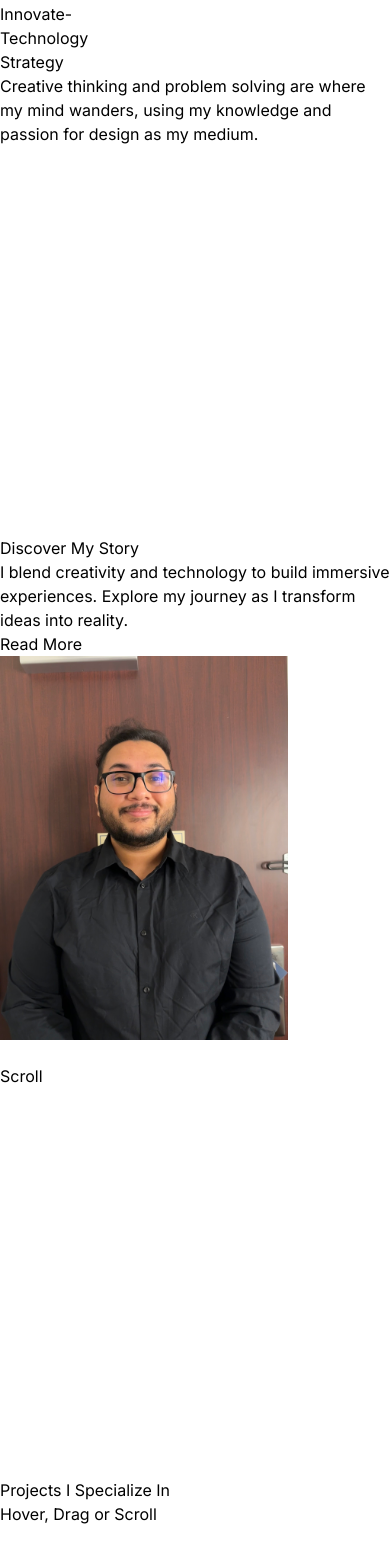
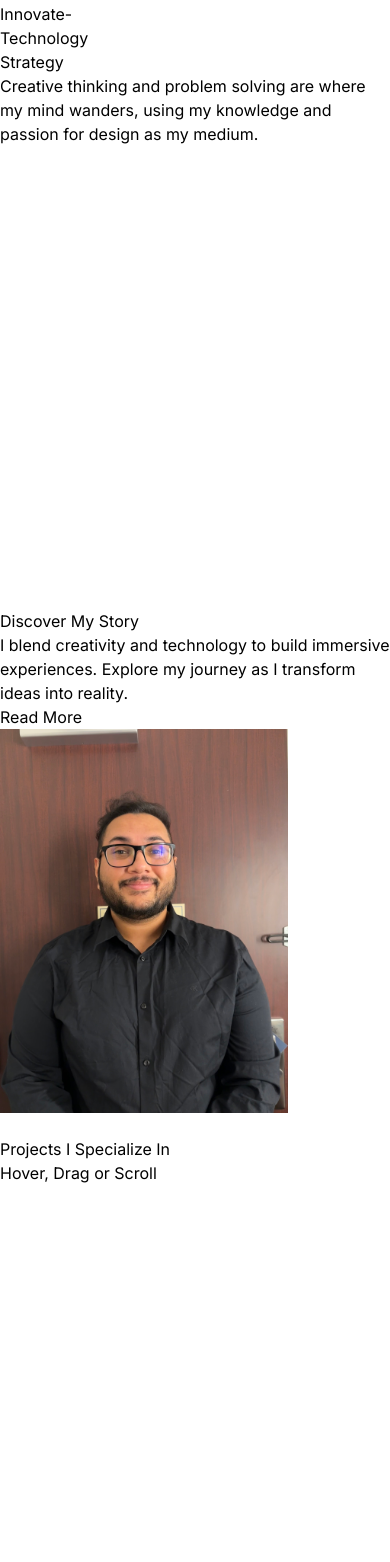
Before and after one commit to shubhamgoel352/shubhamgoel-portfolio, a Next.js app: page / in a window 390 px wide. Shown: the part 292-1854 px from the top of the page. Built offline with nearby package versions, Linux system fonts and the light colour scheme.

Commit message:
Made the AboutPreview.tsx page more immersive with hydration effect

```diff
--- a/src/app/sections/AboutPreview.tsx
+++ b/src/app/sections/AboutPreview.tsx
@@ -1,32 +1,94 @@
 "use client";
 
+import { useMemo, useRef, useState, useEffect } from "react";
 import { motion } from "framer-motion";
 import Image from "next/image";
 import Link from "next/link";
 
+/**
+ * A small seeded random utility so SSR & client match.
+ * Each call returns a stable pseudo-random in [0,1).
+ */
+function seededRandom(seedRef: { current: number }) {
+  const x = Math.sin(seedRef.current++) * 10000;
+  return x - Math.floor(x);
+}
+
 export default function AboutPreview() {
+  // Generate star positions with a stable seed
+  const seedRef = useRef<number>(123); // any seed you like
+  const stars = useMemo(() => {
+    const starCount = 40;
+    const newStars = [];
+    for (let i = 0; i < starCount; i++) {
+      const x = seededRandom(seedRef); // [0..1)
+      const y = seededRandom(seedRef);
+      const size = 1 + seededRandom(seedRef) * 2; // between 1 and 3
+      const duration = 2 + seededRandom(seedRef) * 2; // flicker 2-4s
+      newStars.push({ x, y, size, duration });
+    }
+    return newStars;
+  }, []);
+
+  // We force the same output by rounding the numbers.
+  const formatStarStyle = (star: {
+    x: number;
+    y: number;
+    size: number;
+  }) => {
+    return {
+      left: `${(star.x * 100).toFixed(4)}%`,
+      top: `${(star.y * 100).toFixed(4)}%`,
+      width: `${star.size.toFixed(2)}px`,
+      height: `${star.size.toFixed(2)}px`,
+    };
+  };
+
   return (
-    <section className="relative w-full min-h-screen snap-start bg-gradient-to-br from-black via-[#0a0a0a] to-black text-white overflow-hidden px-4 sm:px-8 py-8 sm:py-16">
-      {/* Optional Animated Background Gradient */}
+    <section
+      suppressHydrationWarning
+      className="relative w-full min-h-screen snap-start bg-gradient-to-br from-black via-[#0a0a0a] to-black text-white overflow-hidden px-4 sm:px-8 py-8 sm:py-16"
+    >
+      {/* 1) Large rotating pink circle */}
       <motion.div
-        initial={{ opacity: 0.8 }}
-        animate={{ opacity: 1 }}
-        transition={{ duration: 2 }}
-        className="absolute inset-0 pointer-events-none"
-        style={{
-          background: "linear-gradient(135deg, #000000 0%, #0a0a0a 50%, #000000 100%)",
-        }}
+        className="absolute w-[800px] h-[800px] bg-pink-600 rounded-full top-1/2 left-1/2 -translate-x-1/2 -translate-y-1/2 blur-3xl opacity-20 z-0"
+        animate={{ rotate: 360 }}
+        transition={{ repeat: Infinity, duration: 60, ease: "linear" }}
       />
 
+      {/* 2) Smaller rotating blue circle */}
+      <motion.div
+        className="absolute w-[400px] h-[400px] bg-blue-500 rounded-full top-[30%] left-[70%] blur-2xl opacity-20 z-0"
+        animate={{ rotate: -360 }}
+        transition={{ repeat: Infinity, duration: 45, ease: "linear" }}
+      />
+
+      {/* 3) Starfield (seeded random with fixed values) */}
+      <div className="pointer-events-none absolute inset-0 overflow-hidden z-0">
+        {stars.map((star, i) => (
+          <motion.div
+            key={i}
+            className="absolute rounded-full bg-white"
+            style={formatStarStyle(star)}
+            animate={{ opacity: [0.1, 1, 0.1] }}
+            transition={{
+              repeat: Infinity,
+              duration: star.duration,
+              ease: "easeInOut",
+            }}
+          />
+        ))}
+      </div>
+
       {/* Main Content */}
-      <div className="relative z-10 flex flex-col md:flex-row items-center justify-center min-h-screen gap-8">
+      <div className="relative z-10 flex flex-col md:flex-row items-center justify-center min-h-screen gap-12">
         {/* Left Column: Animated Intro Text */}
-        <div className="md:w-1/2 space-y-4 text-left">
+        <div className="md:w-1/2 space-y-6 text-left">
           <motion.h1
             initial={{ x: -100, opacity: 0 }}
             animate={{ x: 0, opacity: 1 }}
             transition={{ duration: 1.2 }}
-            className="text-2xl sm:text-3xl md:text-5xl font-bold uppercase tracking-tight"
+            className="text-3xl sm:text-4xl md:text-5xl font-bold uppercase tracking-tight leading-tight"
           >
             Discover My Story
           </motion.h1>
@@ -34,13 +96,13 @@ export default function AboutPreview() {
             initial={{ x: -100, opacity: 0 }}
             animate={{ x: 0, opacity: 1 }}
             transition={{ duration: 1.2, delay: 0.3 }}
-            className="text-sm sm:text-base md:text-lg text-gray-400"
+            className="text-sm sm:text-base md:text-lg text-gray-300"
           >
             I blend creativity and technology to build immersive experiences.
             Explore my journey as I transform ideas into reality.
           </motion.p>
 
-          {/* New "Read More" Button */}
+          {/* "Read More" Button */}
           <motion.div
             initial={{ y: 20, opacity: 0 }}
             animate={{ y: 0, opacity: 1 }}
@@ -55,7 +117,7 @@ export default function AboutPreview() {
           </motion.div>
         </div>
 
-        {/* Right Column: Interactive Profile Image with Tilt, Zoom & Hover Overlay */}
+        {/* Right Column: Interactive Profile Image */}
         <div className="md:w-1/2 flex justify-center items-center mt-8 md:mt-0">
           <motion.div
             className="relative w-56 sm:w-64 md:w-72 h-56 sm:h-64 md:h-72 rounded-2xl overflow-hidden shadow-2xl cursor-pointer"
@@ -88,33 +150,6 @@ export default function AboutPreview() {
           </motion.div>
         </div>
       </div>
-
-      {/* Scroll Indicator */}
-      <div className="absolute bottom-8 w-full flex justify-center items-center">
-        <motion.div
-          initial={{ opacity: 0 }}
-          animate={{ opacity: 1 }}
-          transition={{ duration: 1, delay: 1 }}
-          className="flex flex-col items-center"
-        >
-          <span className="text-xs sm:text-sm text-gray-400 uppercase mb-2">Scroll</span>
-          <motion.svg
-            xmlns="http://www.w3.org/2000/svg"
-            viewBox="0 0 24 24"
-            fill="none"
-            stroke="white"
-            strokeWidth={2}
-            strokeLinecap="round"
-            strokeLinejoin="round"
-            className="w-5 h-5 sm:w-6 sm:h-6"
-            initial={{ y: 0 }}
-            animate={{ y: [0, 10, 0] }}
-            transition={{ repeat: Infinity, duration: 1.5 }}
-          >
-            <path d="M7 17l9-9M17 7l-9 9" />
-          </motion.svg>
-        </motion.div>
-      </div>
     </section>
   );
 }
```
